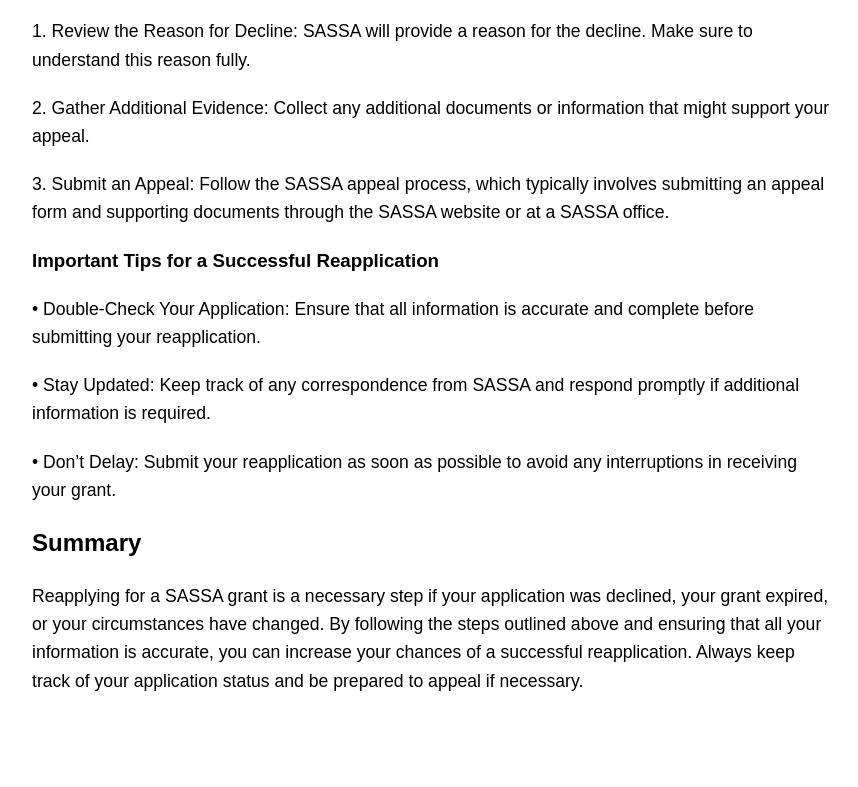
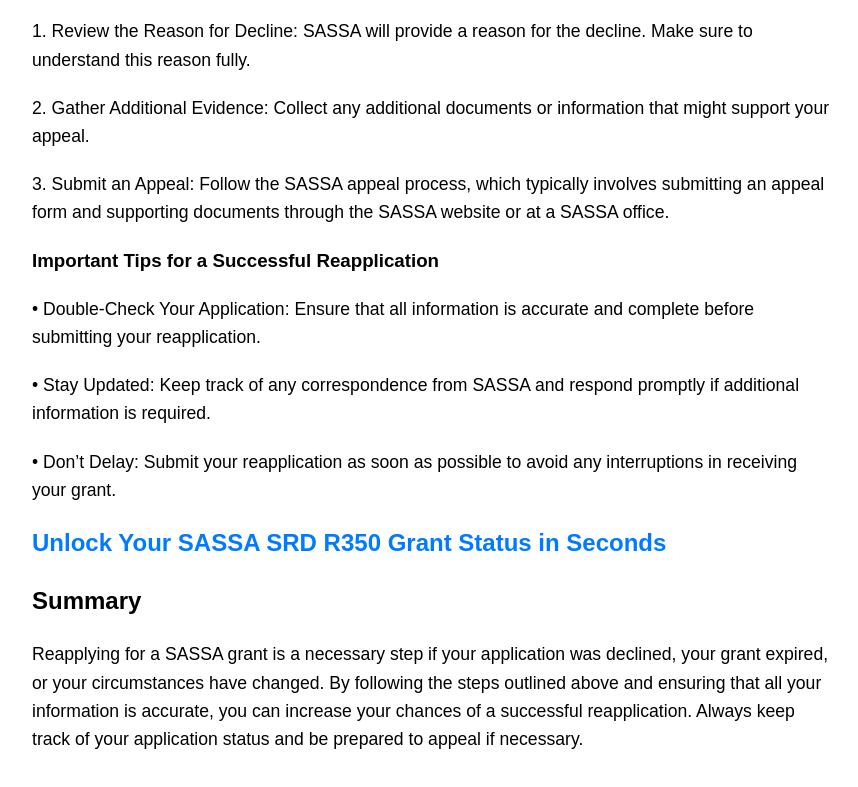
Before and after one commit to ijimross/sassacheck, a plain HTML site: page index.html in a window 1280 px wide. Shown: the part 2589-3376 px from the top of the page, without its empty margins (208-1066 px from the left). Before the commit the page ends 3324 px from the top, so only its background shows below. Drawn offline with Linux system fonts and the light colour scheme.

Commit message:
Update index.html

```diff
--- a/index.html
+++ b/index.html
@@ -7,6 +7,7 @@
 
  <meta name="robots" content="index,follow">
   <link rel="canonical" href="https://sassacheck.netlify.app">
+ <meta name="google-site-verification" content="SYyKpJZTg7p_N9KkVLklH3dYsGNya8ytffbjhLitwsM" />
 
   <style>
     body {
@@ -107,6 +108,7 @@
 <p>•	Stay Updated: Keep track of any correspondence from SASSA and respond promptly if additional information is required.</p>
 <p>•	Don’t Delay: Submit your reapplication as soon as possible to avoid any interruptions in receiving your grant.</p>
 
+   <h2> <a href="https://jims-organization-4.gitbook.io/sassagrant">Unlock Your SASSA SRD R350 Grant Status in Seconds</a> </h2>
     <h2>Summary</h2>
 <p>Reapplying for a SASSA grant is a necessary step if your application was declined, your grant expired, or your circumstances have changed. By following the steps outlined above and ensuring that all your information is accurate, you can increase your chances of a successful reapplication. Always keep track of your application status and be prepared to appeal if necessary.</p>
 
```
